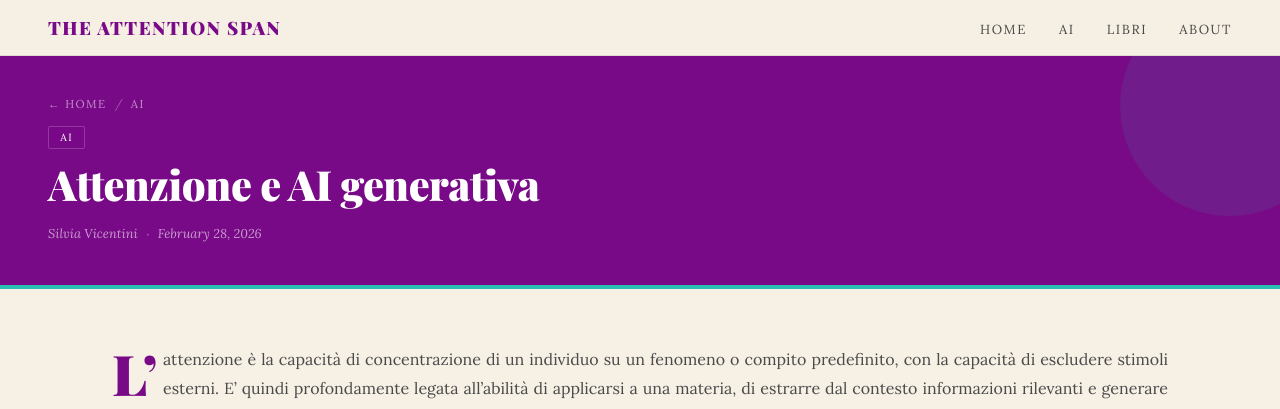
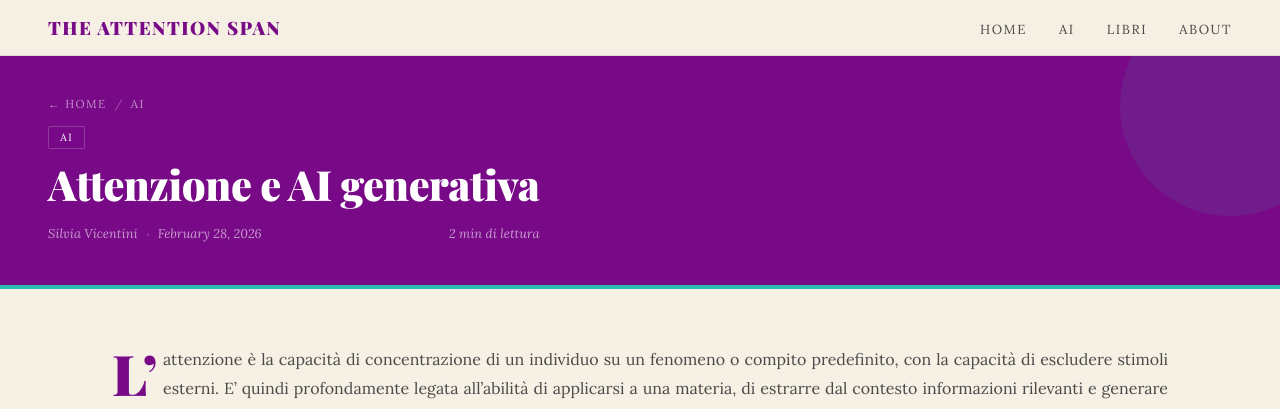
Before and after one commit to silviavicentini/silviavicentini.github.io, a Jekyll site: the page built from _posts/2026-02-28-attention-span.md, in a window 1280 px wide. Shown: the top 409 px of the page. Built offline with Jekyll 4.4.1, drawn with Linux system fonts in a browser that asks for light colours; some web fonts are replaced.

Commit message:
reading time added

```diff
--- a/_layouts/post.html
+++ b/_layouts/post.html
@@ -20,10 +20,7 @@ layout: default
       <time class="post-banner-date" datetime="{{ page.date | date_to_xmlschema }}">
         {{ page.date | date: "%B %-d, %Y" }}
       </time>
-      {% if page.read_time %}
-      <span class="post-banner-dot">·</span>
-      <span class="post-banner-read">{{ page.read_time }} min read</span>
-      {% endif %}
+      <span class="post-banner-read">{{ page.content | strip_html | number_of_words | divided_by: 200 | ceil }} min di lettura</span>
     </div>
   </div>
   <div class="post-banner-rule"></div>
--- a/assets/css/main.css
+++ b/assets/css/main.css
@@ -464,6 +464,10 @@ nav {
   color: rgba(255,255,255,0.6);
   font-family: 'Lora', serif;
   font-style: italic;
+}
+
+.post-banner-read {
+  margin-left: auto;
 }
 
 .post-banner-dot { color: rgba(255,255,255,0.3); }
```
Also changed, not shown: 7 other files.
